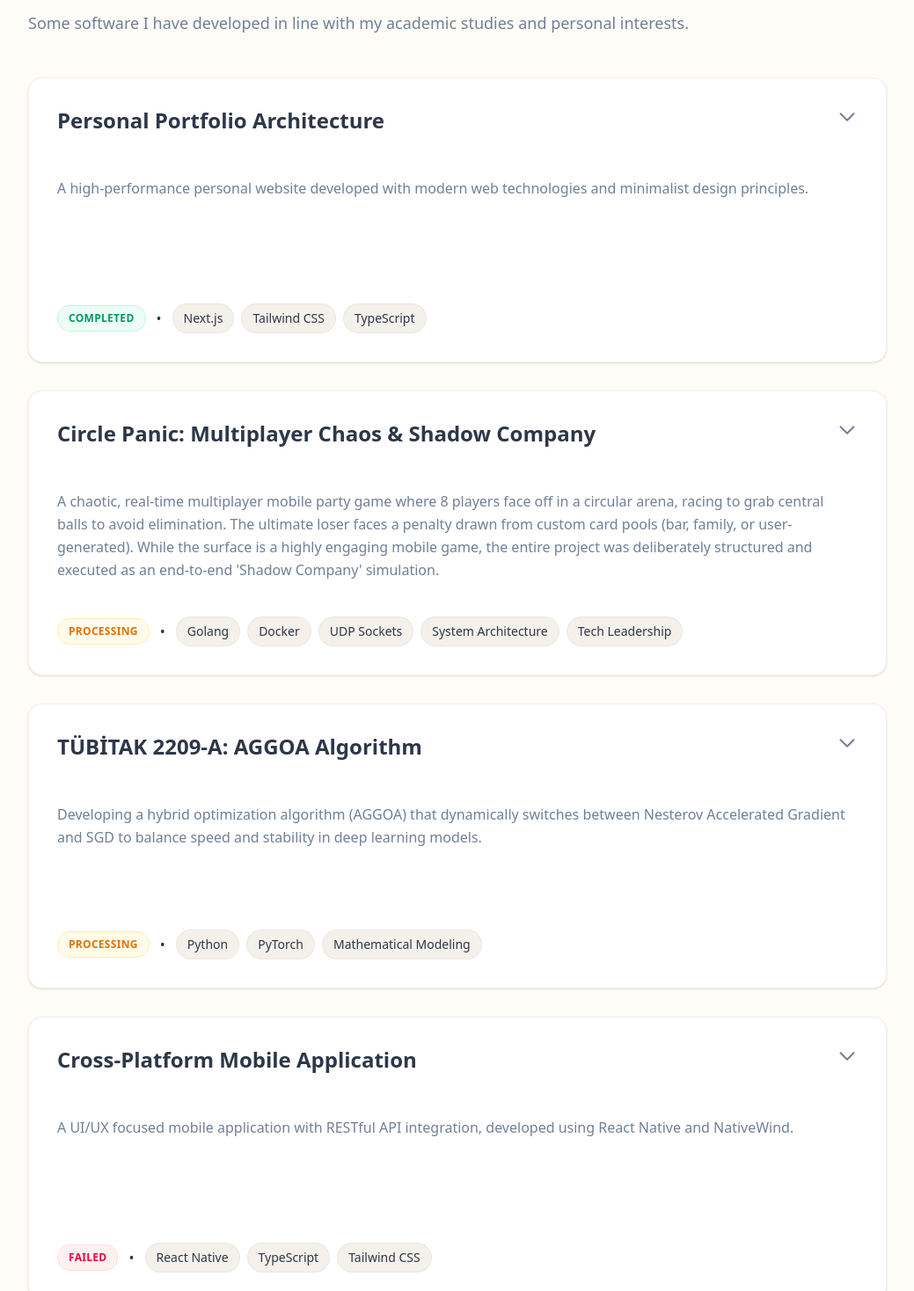
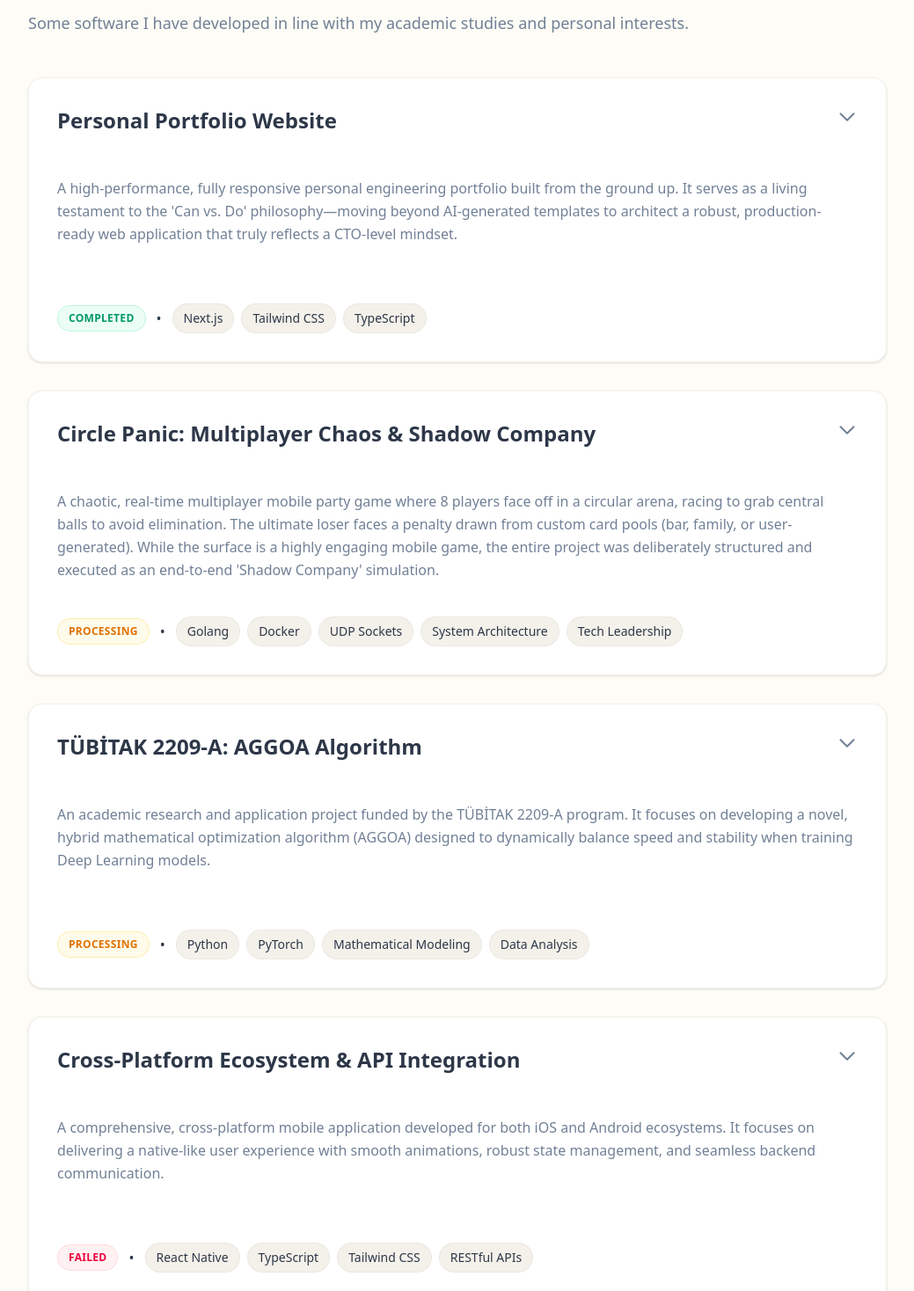
Before and after one commit to erenhasankasap/personal_website, a Next.js app: page /projects in a window 1280 px wide. Shown: the part 204-1672 px from the top of the page at 88% size, without its empty margins (120-1159 px from the left). Built offline with nearby package versions, Linux system fonts and the light colour scheme.

Commit message:
Last errors fixed

```diff
--- a/data/projects.ts
+++ b/data/projects.ts
@@ -1,4 +1,3 @@
-// 1. Blueprint (Template): Proje objesinde neler OLMALI?
 export type ProjectStatus = 'Completed' | 'Processing' | 'Failed';
 
 export interface Project {
@@ -6,27 +5,26 @@ export interface Project {
   title: string;
   description: string;
   techStack: string[];
-  status: ProjectStatus; // YENİ: Durum etiketi
+  status: ProjectStatus;
   link: string;
   github?: string;
   generalPurpose: string;
   myRole: string;
 }
 
-// 2. Real Data: Eren Hasan Kasap's Projects
 export const projects: Project[] = [
   {
     id: 1,
-    title: "Personal Portfolio Architecture",
-    description: "A high-performance personal website developed with modern web technologies and minimalist design principles.",
+    title: "Personal Portfolio Website",
+    description: "A high-performance, fully responsive personal engineering portfolio built from the ground up. It serves as a living testament to the 'Can vs. Do' philosophy—moving beyond AI-generated templates to architect a robust, production-ready web application that truly reflects a CTO-level mindset.",
     techStack: ["Next.js", "Tailwind CSS", "TypeScript"],
     status: "Completed",
     link: "https://github.com/erenhasankasap/personal_website",
     github: "https://github.com/erenhasankasap",
-    generalPurpose: "To showcase my professional experience, projects, and skills in a modern, clean, and highly performant web application using the latest Next.js App Router.",
-    myRole: "Full-stack development, UI/UX design, and deployment of the entire portfolio architecture.",
+    generalPurpose: "To create a digital presence that reflects my engineering philosophy: using software as a tool to solve structural problems. Rather than using basic HTML/CSS or pre-built website builders, the goal was to master the modern Next.js App Router architecture. It aims to showcase not just my past projects, but my ability to design scalable component trees, manage complex dynamic routing for a markdown-based blog, and implement clean, maintainable styling systems.",
+    myRole: "Full-stack Developer and UI/UX Architect. I engineered the entire frontend architecture, ensuring strict type safety with TypeScript to catch errors during development. I implemented a dynamic markdown rendering system with full KaTeX/LaTeX support for mathematical formulas, optimized asset loading for maximum performance, and crafted a minimalist interface that prioritizes readability and seamless user experience.",
   },
-{
+   {
     id: 2,
     title: "Circle Panic: Multiplayer Chaos & Shadow Company",
     description: "A chaotic, real-time multiplayer mobile party game where 8 players face off in a circular arena, racing to grab central balls to avoid elimination. The ultimate loser faces a penalty drawn from custom card pools (bar, family, or user-generated). While the surface is a highly engaging mobile game, the entire project was deliberately structured and executed as an end-to-end 'Shadow Company' simulation.",
@@ -34,26 +32,26 @@ export const projects: Project[] = [
     status: "Processing",
     link: "https://github.com/erenhasankasap/Circle_Panic",
     generalPurpose: "To build a fully functional, high-performance multiplayer mobile game from scratch, handling the complex engineering challenge of synchronizing real-time data from 8 different players with millisecond latency. The core objective was to master custom UDP networking, complex algorithmic logic for collision and penalty pools, and backend containerization. Beyond the game itself, the purpose was to use this product as a real-world sandbox to simulate a tech startup—learning how to create rigorous business plans and understanding the life cycle of a product from a commercial perspective.",
-    myRole: "System Architect & Simulated CTO. On the technical side, I engineered the custom UDP sockets for real-time synchronization, designed a server-authoritative backend to prevent client-side manipulation, and fully containerized the server environment using Docker for professional, isolated deployment. On the management side, I ran a meticulous operational simulation of a 'Shadow Company.' I calculated hypothetical employee salaries, estimated development timelines based on strict man-hours, and conducted rigorous cost-benefit analyses for infrastructure. For example, I mathematically weighed the financial impact of purchasing a commercial Firewall license versus paying developers' salaries to build an internal security solution. This dual role allowed me to bridge the gap between writing code and actually leading a technical team while managing enterprise-level budgets.",
+    myRole: "System Architect & Simulated CTO. On the technical side, I engineered the custom UDP sockets for real-time synchronization, designed a server-authoritative backend to prevent client-side manipulation, and fully containerized the server environment using Docker for professional, isolated deployment. On the management side, I ran a meticulous operational simulation of a 'Shadow Company.' I calculated hypothetical employee salaries, estimated development timelines based on strict man-hours, and conducted rigorous cost-benefit analyses for infrastructure. For example, I mathematically weighed the financial impact of purchasing a commercial Firewall license versus paying developers' salaries to build an internal security solution.",
   },
   {
     id: 3,
     title: "TÜBİTAK 2209-A: AGGOA Algorithm",
-    description: "Developing a hybrid optimization algorithm (AGGOA) that dynamically switches between Nesterov Accelerated Gradient and SGD to balance speed and stability in deep learning models.",
-    techStack: ["Python", "PyTorch", "Mathematical Modeling"],
+    description: "An academic research and application project funded by the TÜBİTAK 2209-A program. It focuses on developing a novel, hybrid mathematical optimization algorithm (AGGOA) designed to dynamically balance speed and stability when training Deep Learning models.",
+    techStack: ["Python", "PyTorch", "Mathematical Modeling", "Data Analysis"],
     status: "Processing",
     link: "#",
-    generalPurpose: "To solve the instability of momentum-based algorithms in high-noise mini-batch environments by engineering a dynamic transition rule that optimizes neural network training.",
-    myRole: "Project Lead & Researcher; formulated the theoretical mathematics of the AGGOA algorithm and prototyped it in Python using CNNs on the CIFAR-10 dataset.",
+    generalPurpose: "The primary objective is to solve the critical trade-off between speed and stability in machine learning optimization. While Nesterov Accelerated Gradient (NAG) provides rapid convergence, its momentum mechanism causes severe instability and overshooting in high-noise mini-batch environments. Conversely, Stochastic Gradient Descent (SGD) is highly stable but notoriously slow. This project aims to mathematically formulate a dynamic transition rule that bridges these two methods, monitoring cost oscillation to optimize neural network training.",
+    myRole: "Project Lead and Core Researcher. I formulated the theoretical mathematical foundation of the AGGOA algorithm, defining the dynamic transition coefficient based on gradient magnitude and cost oscillation. I then transitioned this theory into practice by prototyping the algorithm in Python using PyTorch, and conducting rigorous comparative experiments (AGGOA vs. Adam vs. NAG) on Convolutional Neural Networks (CNNs) using the CIFAR-10 dataset to quantitatively prove improvements in convergence speed and divergence mitigation.",
   },
   {
     id: 4,
-    title: "Cross-Platform Mobile Application",
-    description: "A UI/UX focused mobile application with RESTful API integration, developed using React Native and NativeWind.",
-    techStack: ["React Native", "TypeScript", "Tailwind CSS"],
+    title: "Cross-Platform Ecosystem & API Integration",
+    description: "A comprehensive, cross-platform mobile application developed for both iOS and Android ecosystems. It focuses on delivering a native-like user experience with smooth animations, robust state management, and seamless backend communication.",
+    techStack: ["React Native", "TypeScript", "Tailwind CSS", "RESTful APIs"],
     status: "Failed",
     link: "#",
-    generalPurpose: "To build a performant, cross-platform mobile application utilizing a modern tech stack to ensure a seamless user experience on both iOS and Android.",
-    myRole: "Developed the frontend architecture, integrated RESTful APIs, and designed the UI components.",
+    generalPurpose: "To tackle the complexities of mobile software development and cross-platform compatibility. The goal was to build a performant application that maintains a unified codebase while interacting efficiently with external RESTful APIs. It served as a deep dive into asynchronous data fetching, mobile UI/UX paradigms, and overcoming the architectural differences between mobile and web development environments.",
+    myRole: "Lead Mobile Architect. I designed the component hierarchy and implemented the UI using React Native and NativeWind. I architected the data flow, handled complex asynchronous API calls, and ensured that the application state was efficiently managed to prevent memory leaks and unnecessary re-renders. I also focused on optimizing the mobile layouts to adapt fluidly across various screen sizes and device orientations, acknowledging the project's ultimate failure as a vital learning curve in scalability.",
   }
 ];
```
Also changed, not shown: 1 other file (tests, documents, lock files or other folders).
